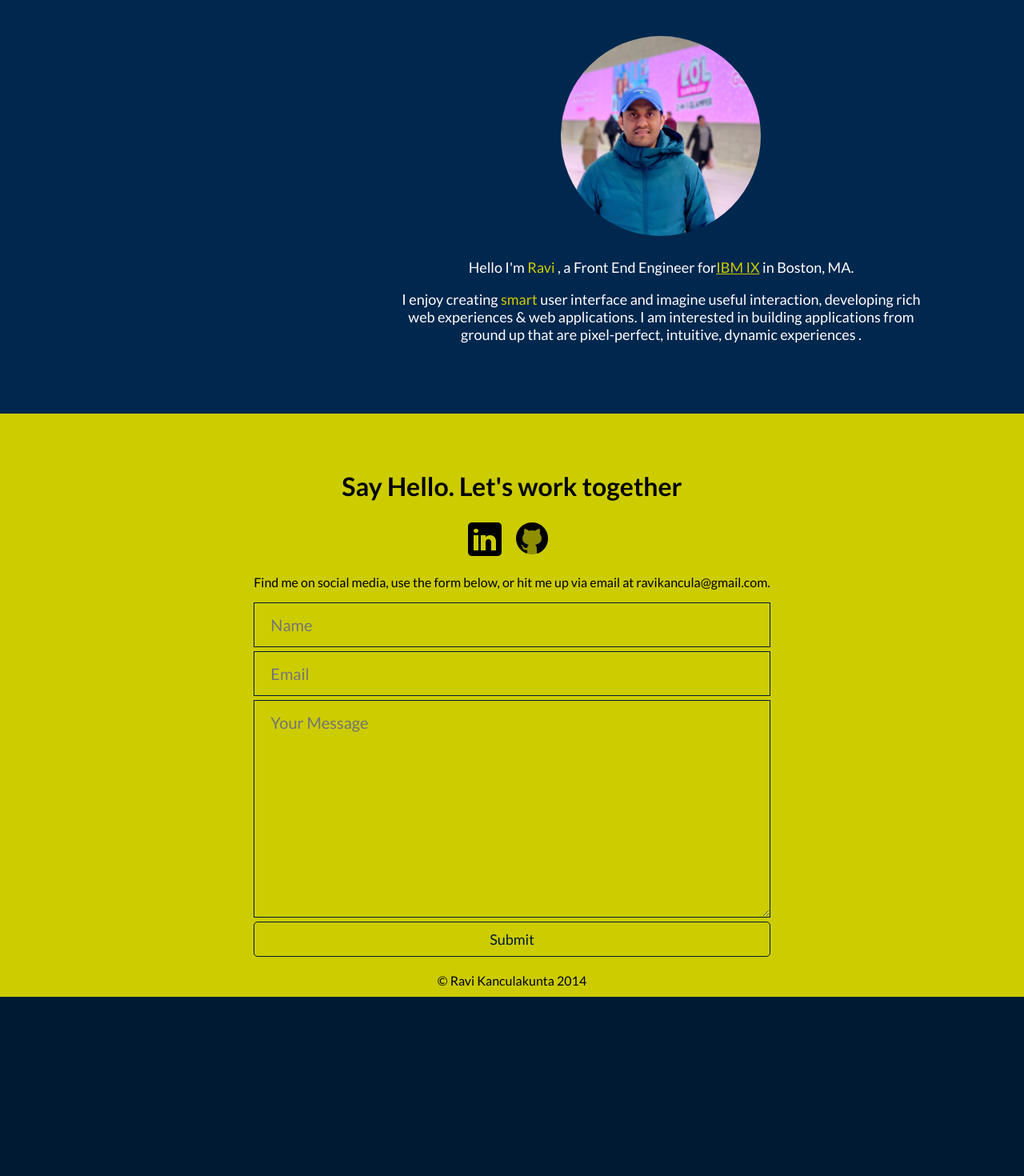
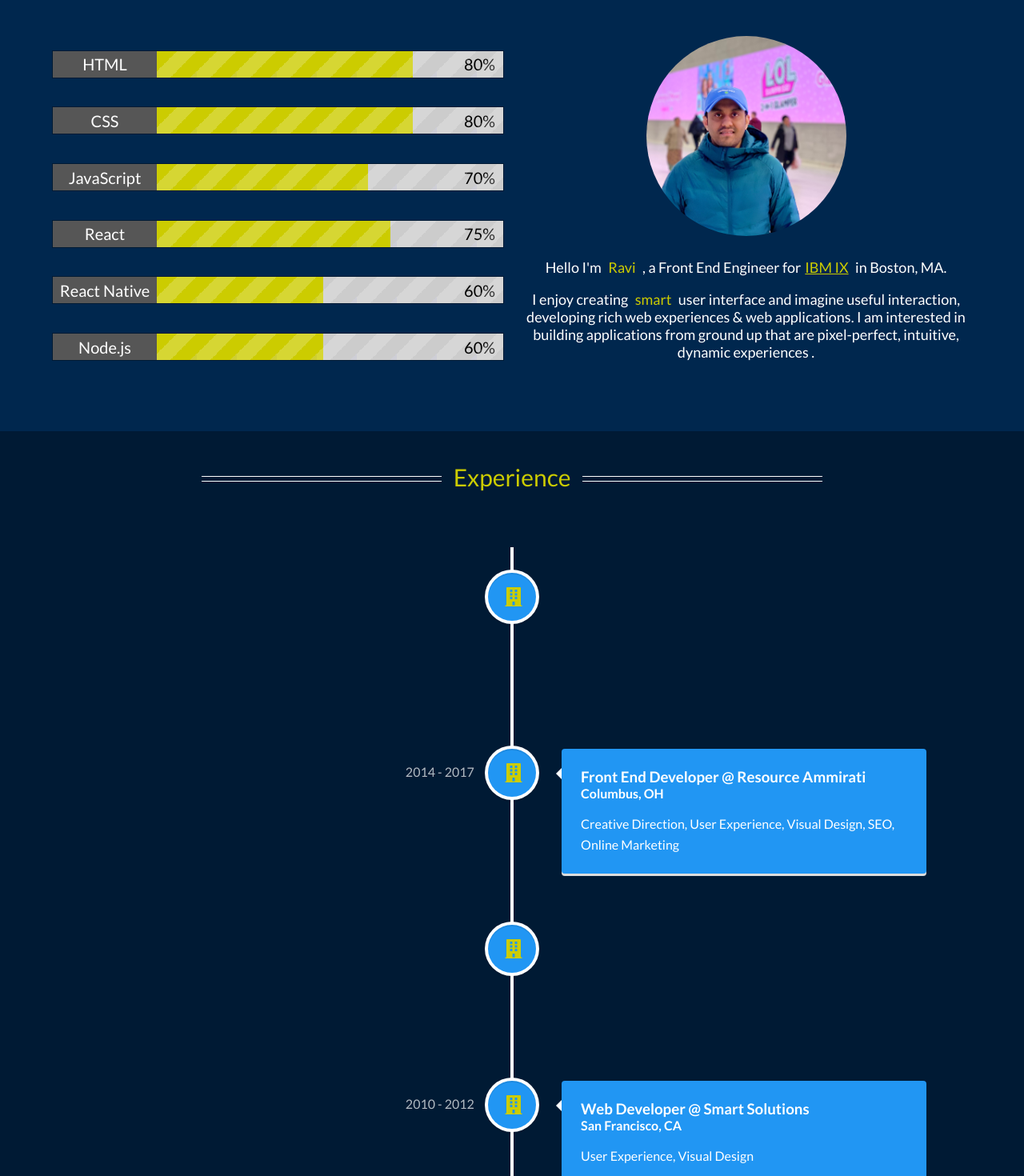
Before and after one commit to rkiran16/myportfolio, a React (Create React App) app: page / in a window 1280 px wide. Shown: the part 900-2370 px from the top of the page at 80% size. Before the commit the page ends 2146 px from the top, so only its background shows below. Built offline with nearby package versions, Linux system fonts and the light colour scheme.

Commit message:
added experience section

```diff
--- a/package.json
+++ b/package.json
@@ -14,6 +14,7 @@
     "react": "^16.13.1",
     "react-dom": "^16.13.1",
     "react-scripts": "3.4.1",
+    "react-vertical-timeline-component": "^3.0.2",
     "sass-rem": "^2.0.1"
   },
   "scripts": {
@@ -39,6 +40,7 @@
   },
   "devDependencies": {
     "formik": "^2.1.4",
+    "react-gradient-progress": "^1.0.3",
     "react-lottie": "^1.2.3",
     "react-scrollspy": "^3.4.2"
   }
--- a/src/About/about.module.scss
+++ b/src/About/about.module.scss
@@ -4,30 +4,41 @@
 .about {
   color: $primary-color;
   padding: rem(20px);
-  background: $bg-color-secondary;
   display: flex;
+  background-color: $bg-color-secondary;
   justify-content: center;
   align-items: center;
   flex-direction: column;
+  width: 100%;
 
   .wrapper {
     max-width: rem($max-width);
     display: flex;
-    justify-content: space-around;
+    width: 100%;
     margin: rem(50px) auto;
 
-    @media only screen and (max-width: $mobile-width)  {
+    @media only screen and (max-width: $tablet-width) {
       flex-direction: column-reverse;
       justify-content: center;
       align-items: center;
+      width: 100%;
     }
 
     .profileDiv {
       display: flex;
       flex-direction: column;
       align-items: center;
+      width: 100%;
+      margin-left: rem(10px);
+
+      @media screen and (max-width: $tablet-width) {
+        margin-left: 0;
+        margin-bottom: rem(15px);
+      }
+
       a {
         margin-bottom: rem(10px);
+
         img {
           width: rem(250px);
           height: rem(250px);
@@ -43,8 +54,10 @@
           color: $white;
           font-size: rem(18px);
           font: $font-stack;
+
           span, a {
-             color: $primary-color;
+            color: $primary-color;
+            margin: auto rem(5px);
           }
         }
       }
@@ -54,5 +67,18 @@
 
   .skills {
     width: 100%;
+    display: flex;
+    flex-direction: column;
+    margin-right: rem(10px);
+    justify-content: space-around;
+
+    @media screen and (max-width: $tablet-width) {
+      margin-right: 0;
+
+      > div {
+        margin-bottom: rem(10px);
+      }
+
+    }
   }
 }
--- a/src/About/index.js
+++ b/src/About/index.js
@@ -1,16 +1,22 @@
 import React from 'react';
-import { about, wrapper, skills, profileDiv } from './about.module.scss';
+import {about, wrapper, skills, profileDiv} from './about.module.scss';
 import ProfilePic from './profile.jpg';
 import Heading from "../Components/Heading";
+import ProgressBar from "../Components/ProgressBar";
 
 export default class About extends React.Component {
-     render() {
-         return(
-             <div className={about}>
-                <Heading headingText="ABOUT" />
+    render() {
+        return (
+            <div className={about}>
+                <Heading headingText="ABOUT"/>
                 <div className={wrapper}>
                     <div className={skills}>
-
+                        <ProgressBar label="HTML" progressLevel="80"/>
+                        <ProgressBar label="CSS" progressLevel="80"/>
+                        <ProgressBar label="JavaScript" progressLevel="70"/>
+                        <ProgressBar label="React" progressLevel="75"/>
+                        <ProgressBar label="React Native" progressLevel="60"/>
+                        <ProgressBar label="Node.js" progressLevel="60"/>
                     </div>
                     <div className={profileDiv}>
                         <a href="https://www.linkedin.com/in/ravikancula/">
@@ -18,15 +24,18 @@ export default class About extends React.Component {
                         </a>
                         <div>
                             <p>Hello I'm <span>Ravi</span> , a Front End Engineer for
-                                <a href="https://www.ibm.com/services/ibmix/studios/cambridge/" target="_blank" rel="noopener noreferrer">IBM IX</a> in Boston, MA.</p>
+                                <a href="https://www.ibm.com/services/ibmix/studios/cambridge/" target="_blank"
+                                   rel="noopener noreferrer">IBM IX</a> in Boston, MA.</p>
                             <p>
-                                I enjoy creating <span>smart</span> user interface and imagine useful interaction, developing rich web experiences & web applications.
-                                I am interested in building applications from ground up that are pixel-perfect, intuitive, dynamic experiences .
+                                I enjoy creating <span>smart</span> user interface and imagine useful interaction,
+                                developing rich web experiences & web applications.
+                                I am interested in building applications from ground up that are pixel-perfect,
+                                intuitive, dynamic experiences .
                             </p>
                         </div>
                     </div>
                 </div>
-             </div>
-         )
-     }
+            </div>
+        )
+    }
 };
--- a/src/App.js
+++ b/src/App.js
@@ -3,6 +3,7 @@ import './App.scss';
 import Contact from "./Contact";
 import Intro from "./Intro";
 import About from "./About";
+import Experience from "./Experience";
 
 export default class App extends React.Component {
     render() {
@@ -10,6 +11,7 @@ export default class App extends React.Component {
             <Fragment>
                 <Intro/>
                 <About/>
+                <Experience/>
                 <Contact/>
             </Fragment>
         );
--- a/src/App.scss
+++ b/src/App.scss
@@ -39,5 +39,5 @@ body {
 
 .active {
    box-shadow: 0 1px 5px rgba(0, 0, 0, 0.25);
-   background: #565656;
+   background: $teritary-color;
 }
--- /dev/null
+++ b/src/Components/ProgressBar/index.js
@@ -0,0 +1,15 @@
+import React from 'react';
+import { progress, filler } from './progressBar.module.scss';
+
+const progressBar = ({label,progressLevel}) => {
+    return(
+        <div className={progress}>
+            <div className={filler} style={{"width" : `${progressLevel}%` }}>
+                <span>{label}</span>
+            </div>
+            <span>{`${progressLevel}%`}</span>
+        </div>
+    )
+}
+
+export default progressBar;
--- /dev/null
+++ b/src/Components/ProgressBar/progressBar.module.scss
@@ -0,0 +1,57 @@
+@import "src/styles/_variables.scss";
+@import "~sass-rem";
+
+.progress {
+  height: rem(35px);
+  position: relative;
+  width: 100%;
+  border: 1px solid $bg-color;
+  background-color: #ccc;
+  display: flex;
+  justify-content: space-between;
+
+  span {
+    color: black;
+    display: flex;
+    align-self: center;
+    margin-right: 10px;
+    font-size: rem(20px);
+  }
+}
+
+.filler {
+  background: $primary-color;
+  height: 100%;
+  transition: width .2s ease-in;
+
+  &:after {
+    content: "";
+    position: absolute;
+    top: 0; left: rem(130px); bottom: 0; right: 0;
+    background-image: linear-gradient(
+                    -45deg,
+                    rgba(215, 215, 255, .2) 25%,
+                    transparent 25%,
+                    transparent 50%,
+                    rgba(255, 255, 255, .2) 50%,
+                    rgba(255, 255, 255, .2) 75%,
+                    transparent 75%,
+                    transparent
+    );
+    background-size: 50px 50px;
+    overflow: hidden;
+  }
+
+  span {
+     font-size: rem(20px);
+     color: #fff;
+     font-family: $font-stack;
+     background-color: $teritary-color;
+     display: flex;
+     justify-content: center;
+     align-items: center;
+     height: 100%;
+     width: auto;
+     max-width: rem(130px);
+  }
+}
--- a/src/Contact/index.js
+++ b/src/Contact/index.js
@@ -34,10 +34,10 @@ export default class Contact extends Component {
                     >
                         {({ isSubmitting }) => (
                             <Form>
-                                <Field type="text" name="username" placeHolder="Name" />
-                                <Field type="email" name="email" placeHolder="Email" />
+                                <Field type="text" name="username" placeholder="Name" />
+                                <Field type="email" name="email" placeholder="Email" />
                                 <Field type="text" component="textarea"
-                                       rows="10" name="message" placeHolder="Your Message" />
+                                       rows="10" name="message" placeholder="Your Message" />
                                 <button type="submit" disabled={isSubmitting}>
                                     Submit
                                 </button>
--- /dev/null
+++ b/src/Experience/experience.module.scss
@@ -0,0 +1,20 @@
+@import "src/styles/_variables.scss";
+@import "~sass-rem";
+
+.experienceWrapper {
+  color: $primary-color;
+  padding: rem(20px);
+  display: flex;
+  background-color: $bg-color;
+  justify-content: center;
+  align-items: center;
+  flex-direction: column;
+  width: 100%;
+
+  .timeLine {
+    max-width: rem($max-width);
+    display: flex;
+    width: 100%;
+    margin: rem(50px) auto;
+  }
+}
--- /dev/null
+++ b/src/Experience/index.js
@@ -0,0 +1,74 @@
+import React from 'react';
+import Heading from "../Components/Heading";
+import {experienceWrapper, timeLine } from './experience.module.scss';
+import { VerticalTimeline, VerticalTimelineElement }  from 'react-vertical-timeline-component';
+import 'react-vertical-timeline-component/style.min.css';
+import {FontAwesomeIcon} from '@fortawesome/react-fontawesome'
+import {faBuilding} from '@fortawesome/free-solid-svg-icons'
+
+export default class Experience extends React.Component {
+    render() {
+        return(
+            <div className={experienceWrapper}>
+                <Heading headingText="Experience" />
+                <div className={timeLine}>
+                    <VerticalTimeline>
+                        <VerticalTimelineElement
+                            className="vertical-timeline-element--work"
+                            contentStyle={{ background: 'rgb(33, 150, 243)', color: '#fff' }}
+                            contentArrowStyle={{ borderRight: '7px solid  rgb(33, 150, 243)' }}
+                            date="2017 - present"
+                            iconStyle={{ background: 'rgb(33, 150, 243)', color: '#fff' }}
+                            icon={<FontAwesomeIcon icon={faBuilding} size="2x" className="iconColor"/>}
+                        >
+                            <h3 className="vertical-timeline-element-title">Sr Application Developer @ IBM IX</h3>
+                            <h4 className="vertical-timeline-element-subtitle">Boston, MA</h4>
+                            <p>
+                                Creative Direction, User Experience, Visual Design, Project Management, Team Leading
+                            </p>
+                        </VerticalTimelineElement>
+                        <VerticalTimelineElement
+                            className="vertical-timeline-element--work"
+                            date="2014 - 2017"
+                            contentStyle={{ background: 'rgb(33, 150, 243)', color: '#fff' }}
+                            iconStyle={{ background: 'rgb(33, 150, 243)', color: '#fff' }}
+                            icon={<FontAwesomeIcon icon={faBuilding} size="2x" className="iconColor"/>}
+                        >
+                            <h3 className="vertical-timeline-element-title">Front End Developer @ Resource Ammirati</h3>
+                            <h4 className="vertical-timeline-element-subtitle">Columbus, OH</h4>
+                            <p>
+                                Creative Direction, User Experience, Visual Design, SEO, Online Marketing
+                            </p>
+                        </VerticalTimelineElement>
+                        <VerticalTimelineElement
+                            className="vertical-timeline-element--work"
+                            date="2012 - 2014"
+                            contentStyle={{ background: 'rgb(33, 150, 243)', color: '#fff' }}
+                            iconStyle={{ background: 'rgb(33, 150, 243)', color: '#fff' }}
+                            icon={<FontAwesomeIcon icon={faBuilding} size="2x" className="iconColor"/>}
+                        >
+                            <h3 className="vertical-timeline-element-title">Web Developer @ ICC</h3>
+                            <h4 className="vertical-timeline-element-subtitle">Columbus, OH</h4>
+                            <p>
+                                User Experience, Visual Design
+                            </p>
+                        </VerticalTimelineElement>
+                        <VerticalTimelineElement
+                            className="vertical-timeline-element--work"
+                            date="2010 - 2012"
+                            contentStyle={{ background: 'rgb(33, 150, 243)', color: '#fff' }}
+                            iconStyle={{ background: 'rgb(33, 150, 243)', color: '#fff' }}
+                            icon={<FontAwesomeIcon icon={faBuilding} size="2x" className="iconColor"/>}
+                        >
+                            <h3 className="vertical-timeline-element-title">Web Developer @ Smart Solutions</h3>
+                            <h4 className="vertical-timeline-element-subtitle">San Francisco, CA</h4>
+                            <p>
+                                User Experience, Visual Design
+                            </p>
+                        </VerticalTimelineElement>
+                    </VerticalTimeline>
+                </div>
+            </div>
+        )
+    }
+}
--- a/src/styles/_variables.scss
+++ b/src/styles/_variables.scss
@@ -8,10 +8,11 @@ $bg-color: #001a34;
 $bg-color-secondary: #00274e;
 $primary-color: #cccc00;
 $secondary-color: #999900;
+$teritary-color:  #565656;
 // z-index
 $lottie-zIndex: 200;
 $sticky-header-zIndex:100;
 $menu-mobile-zIndex: 50;
 $heading-zIndex: 25;
 // Width
-$max-width : 1024px;
+$max-width : 1150px;
```
Also changed, not shown: src/Experience/IBMix.js (added, +16 -0 lines), 1 other file (tests, documents, lock files or other folders).
